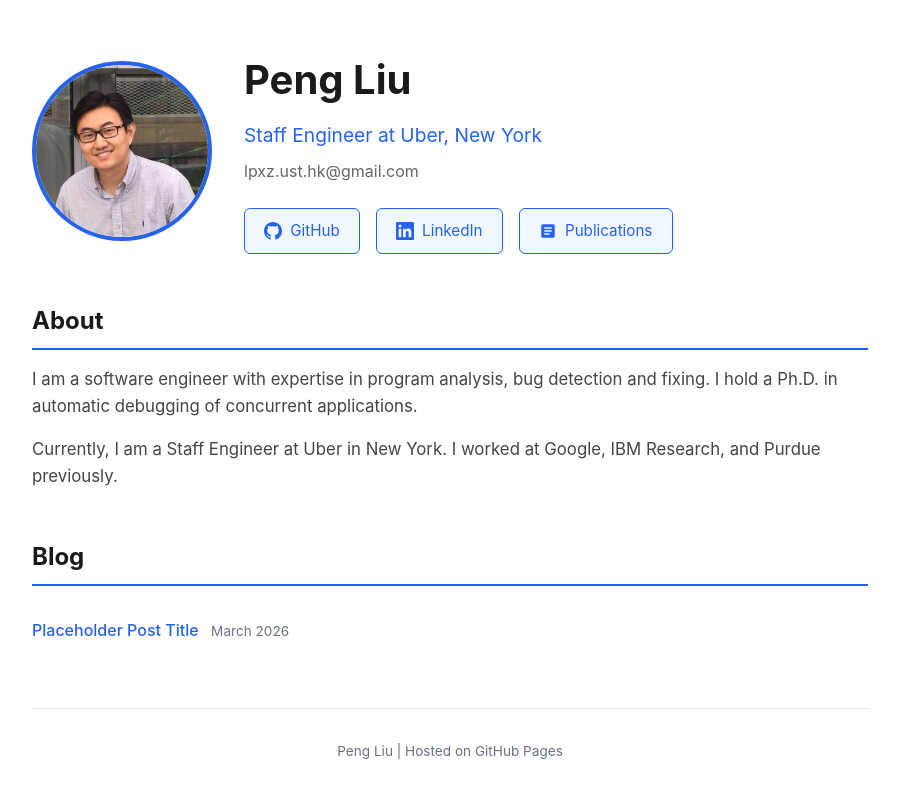
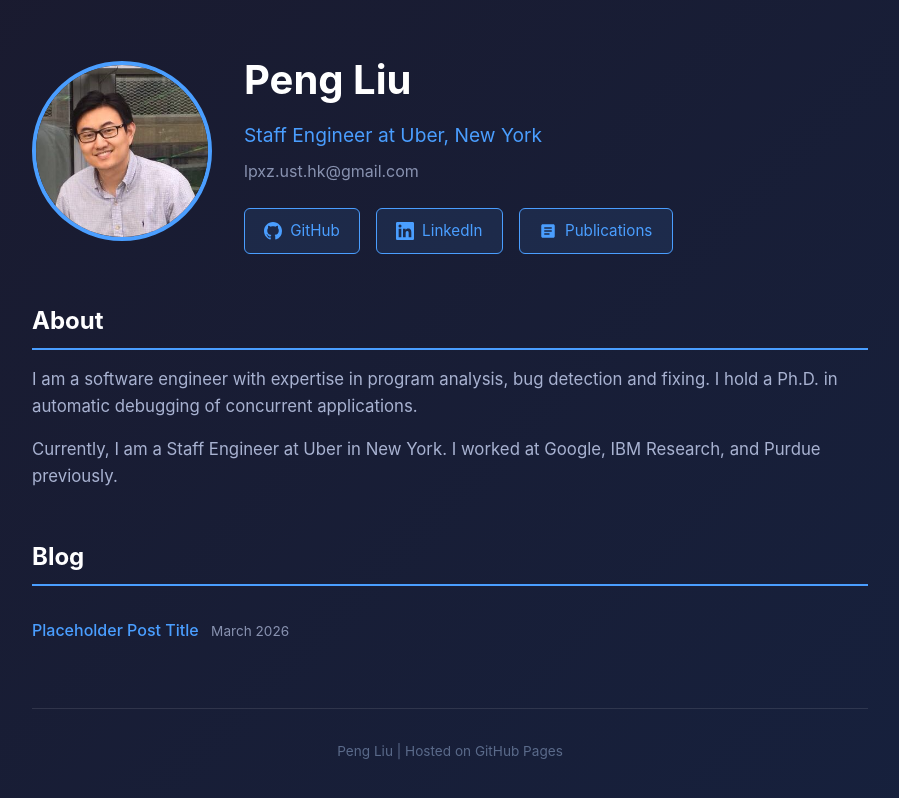
Before and after one commit to lpxz/lpxz.github.io, a plain HTML site: page index.html in a window 1280 px wide. Shown: the whole page, without its empty margins (190-1089 px from the left). Drawn offline with Linux system fonts and the light colour scheme.

Commit message:
Switch to dark theme

```diff
--- a/index.html
+++ b/index.html
@@ -13,8 +13,8 @@
 
         body {
             font-family: -apple-system, BlinkMacSystemFont, 'Segoe UI', Roboto, Oxygen, Ubuntu, sans-serif;
-            background: #f5f5f7;
-            color: #1d1d1f;
+            background: linear-gradient(135deg, #1a1a2e 0%, #16213e 100%);
+            color: #e0e0e0;
             min-height: 100vh;
             line-height: 1.6;
         }
@@ -23,9 +23,6 @@
             max-width: 900px;
             margin: 0 auto;
             padding: 3rem 2rem;
-            background: #ffffff;
-            min-height: 100vh;
-            box-shadow: 0 0 40px rgba(0,0,0,0.05);
         }
 
         header {
@@ -40,33 +37,33 @@
             width: 180px;
             height: 180px;
             border-radius: 50%;
-            border: 4px solid #2563eb;
+            border: 4px solid #4a9eff;
             object-fit: cover;
         }
 
         .header-info h1 {
             font-size: 2.5rem;
-            color: #1a1a1a;
+            color: #ffffff;
             margin-bottom: 0.5rem;
         }
 
         .header-info .position {
             font-size: 1.2rem;
-            color: #2563eb;
+            color: #4a9eff;
             margin-bottom: 0.5rem;
         }
 
         .header-info .contact {
-            color: #666666;
+            color: #8892b0;
         }
 
         .header-info .contact a {
-            color: #666666;
+            color: #8892b0;
             text-decoration: none;
         }
 
         .header-info .contact a:hover {
-            color: #2563eb;
+            color: #4a9eff;
         }
 
         section {
@@ -75,14 +72,14 @@
 
         h2 {
             font-size: 1.5rem;
-            color: #1a1a1a;
+            color: #ffffff;
             margin-bottom: 1rem;
             padding-bottom: 0.5rem;
-            border-bottom: 2px solid #2563eb;
+            border-bottom: 2px solid #4a9eff;
         }
 
         .about p {
-            color: #444444;
+            color: #a8b2d1;
             font-size: 1.05rem;
             margin-bottom: 1rem;
         }
@@ -99,18 +96,18 @@
             align-items: center;
             gap: 0.5rem;
             padding: 0.6rem 1.2rem;
-            background: #f0f7ff;
-            border: 1px solid #2563eb;
+            background: rgba(74, 158, 255, 0.1);
+            border: 1px solid #4a9eff;
             border-radius: 6px;
-            color: #2563eb;
+            color: #4a9eff;
             text-decoration: none;
             transition: all 0.3s ease;
             font-size: 0.95rem;
         }
 
         .links a:hover {
-            background: #2563eb;
-            color: #ffffff;
+            background: #4a9eff;
+            color: #1a1a2e;
         }
 
         .blog-list {
@@ -119,7 +116,7 @@
 
         .blog-list li {
             padding: 1rem 0;
-            border-bottom: 1px solid #e5e7eb;
+            border-bottom: 1px solid rgba(255,255,255,0.1);
         }
 
         .blog-list li:last-child {
@@ -127,7 +124,7 @@
         }
 
         .blog-list a {
-            color: #2563eb;
+            color: #4a9eff;
             text-decoration: none;
             font-weight: 500;
         }
@@ -137,17 +134,17 @@
         }
 
         .blog-list .date {
-            color: #6b7280;
+            color: #8892b0;
             font-size: 0.85rem;
             margin-left: 0.5rem;
         }
 
         footer {
             text-align: center;
-            color: #6b7280;
+            color: #5a6a8a;
             font-size: 0.85rem;
             padding-top: 2rem;
-            border-top: 1px solid #e5e7eb;
+            border-top: 1px solid rgba(255,255,255,0.1);
         }
 
         @media (max-width: 600px) {
```
